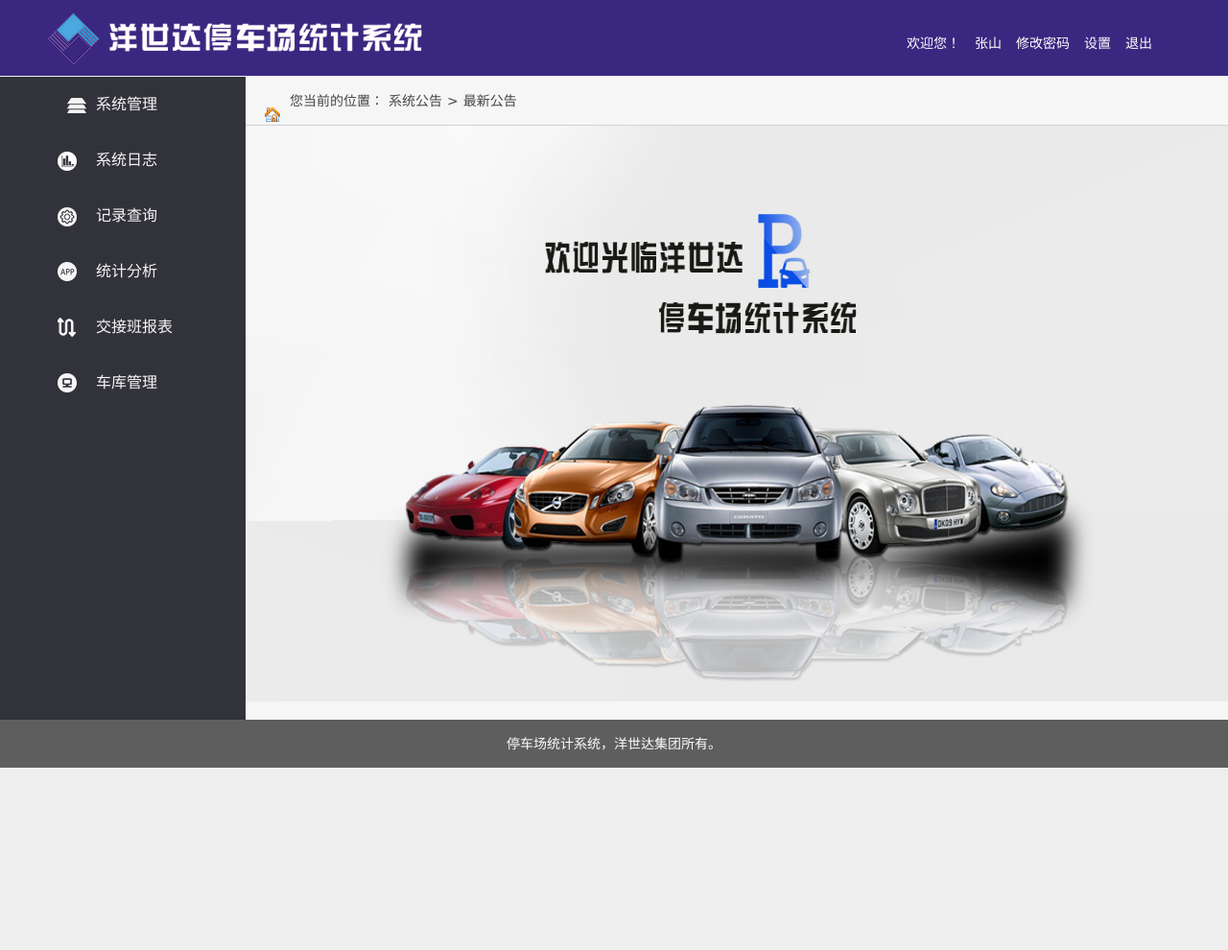
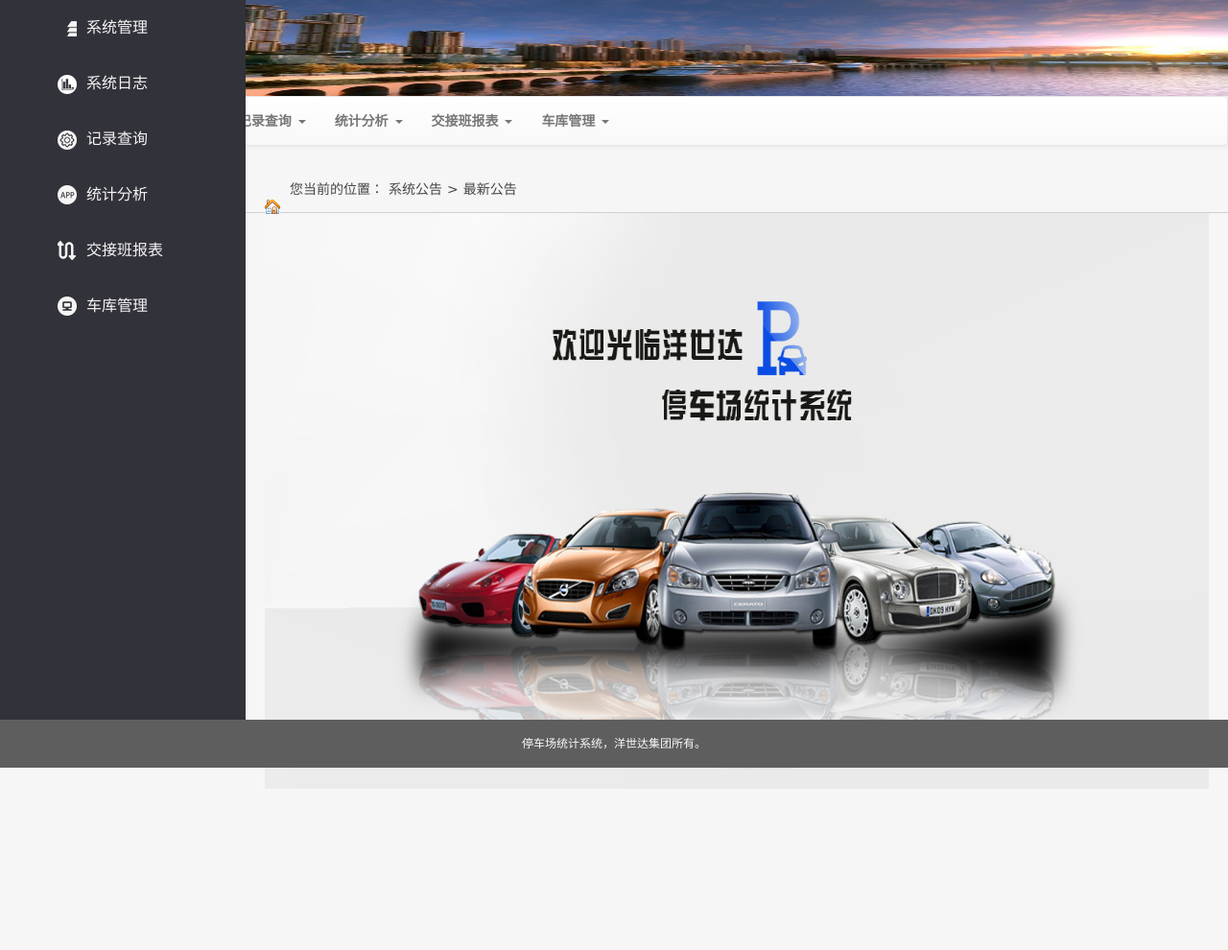
Before and after one commit to flysyq/ParkStatistics, a Spring app: template src/main/resources/templates/theme/home.html in a window 1280 px wide. Shown: the top 990 px of the page at 96% size. Before the commit the page ends 800 px from the top, so only its background shows below. Run offline with Thymeleaf, Linux system fonts and the light colour scheme; the template is opened without the code that fills it, so the values that code supplies are empty.

Commit message:
重新修改了合并页面

```diff
--- a/src/main/java/com/cqgy/park/web/LoginController.java
+++ b/src/main/java/com/cqgy/park/web/LoginController.java
@@ -65,7 +65,7 @@
 			session.setAttribute("loginCode", login_code);
 			session.setAttribute("loginTime", date);
 			session.setAttribute("role_id", role_id);
-			return "theme/home";
+			return "index/index";
 		}
 	}
 	@RequestMapping(value="/login/changepasswordedit",method=RequestMethod.GET)
--- a/src/main/resources/templates/theme/home.html
+++ b/src/main/resources/templates/theme/home.html
@@ -1,32 +1,104 @@
 <html xmlns="http://www.thymeleaf.org">
-<head>
-<meta http-equiv="Content-Type" content="text/html; charset=utf-8" />
-<title>洋世达停车场管理系统</title>
+<head th:fragment="header">
+<meta content="text/html;charset=UTF-8" />
+<meta http-equiv="X-UA-Compatible" content="IE=edge" />
+<meta name="viewport" content="width=device-width, initial-scale=1" />
+<link th:href="@{/static/bootstrap/dist/css/bootstrap.min.css}"
+	rel="stylesheet" />
+<link th:href="@{/static/bootstrap/dist/css/custom.css}"
+	rel="stylesheet" />
+<link th:href="@{/static/bootstrap/dist/css/bootstrap-theme.min.css}"
+	rel="stylesheet" />
 <link th:href="@{/static/bootstrap/dist/css/index-style.css}"
 	rel="stylesheet" />
-<script th:src="@{../static/jquery/dist/jquery.min.js}"></script>
-<script th:src="@{../static/jquery/dist/menu.js}"></script>
+
+<title>首页~洋世达停车场统计分析</title>
 </head>
-
 <body>
-<div class="top"></div>
-<div id="header">
-  <div class="logo"> </div>
-  <div class="navigation">
-    <ul>
-      <li>欢迎您！</li>
-      <li><a href="">张山</a></li>
-      <li><a href="">修改密码</a></li>
-      <li><a href="">设置</a></li>
-      <li><a href="">退出</a></li>
-    </ul>
+	<div th:fragment="menu">
+		<div class="row">
+			<div class="col-md-12">
+				<img th:src="@{/static/images/20150807035332296.jpg}" width="100%"
+					height="100"></img>
 			</div>
 		</div>
-<div id="content">
-  <div class="left_menu">
+		<div class="row">
+			<div class="col-md-12">
+				<nav class="navbar navbar-default">
+					<div class="container-fluid">
+
+						<!-- Collect the nav links, forms, and other content for toggling -->
+						<div class="collapse navbar-collapse"
+							id="bs-example-navbar-collapse-1">
+							<ul class="nav navbar-nav">
+								<li class="dropdown"><a href="#" class="dropdown-toggle"
+									data-toggle="dropdown" role="button" aria-haspopup="true"
+									aria-expanded="false">系统管理 <span class="caret"></span></a>
+									<ul class="dropdown-menu">
+										<li><a href="../authority/list.do">菜单管理</a></li>
+										<li><a href="../sysrole/rolelist.do">角色管理</a></li>
+										<li><a href="../sysuser/userlist.do">用户管理</a></li>
+										<li><a href="#">权限管理</a></li>
+										<li><a href="#">报表设置</a></li>
+									</ul></li>
+								<li class="dropdown"><a href="#" class="dropdown-toggle"
+									data-toggle="dropdown" role="button" aria-haspopup="true"
+									aria-expanded="false">系统日志 <span class="caret"></span></a>
+									<ul class="dropdown-menu">
+										<li><a href="#">审核日志</a></li>
+										<li><a href="#">交班日志</a></li>
+										<li><a href="#">报表生成日志</a></li>
+										<li><a href="#">邮件发送日志</a></li>
+										<li><a href="#">数据上传日志</a></li>
+									</ul></li>
+								<li class="dropdown"><a href="#" class="dropdown-toggle"
+									data-toggle="dropdown" role="button" aria-haspopup="true"
+									aria-expanded="false">记录查询 <span class="caret"></span></a>
+									<ul class="dropdown-menu">
+										<li><a href="#">场内记录</a></li>
+										<li><a href="#">充值延期</a></li>
+										<li><a href="#">手动开闸</a></li>
+										<li><a href="#">非法开闸</a></li>
+										<li><a href="#">收费记录</a></li>
+									</ul></li>
+								<li class="dropdown"><a href="#" class="dropdown-toggle"
+									data-toggle="dropdown" role="button" aria-haspopup="true"
+									aria-expanded="false">统计分析 <span class="caret"></span></a>
+									<ul class="dropdown-menu">
+										<li><a href="#">收费统计</a></li>
+										<li><a href="#">停车场统计</a></li>
+										<li><a href="#">车流量统计</a></li>
+										<li><a href="#">收入统计</a></li>
+									</ul></li>
+								<li class="dropdown"><a href="#" class="dropdown-toggle"
+									data-toggle="dropdown" role="button" aria-haspopup="true"
+									aria-expanded="false">交接班报表 <span class="caret"></span></a>
+									<ul class="dropdown-menu">
+										<li><a href="#">交班记录</a></li>
+									</ul></li>
+								<li class="dropdown"><a href="#" class="dropdown-toggle"
+									data-toggle="dropdown" role="button" aria-haspopup="true"
+									aria-expanded="false">车库管理 <span class="caret"></span></a>
+									<ul class="dropdown-menu">
+										<li><a href="#">车库管理</a></li>
+									</ul></li>
+							</ul>
+
+						</div>
+						<!-- /.navbar-collapse -->
+					</div>
+					<!-- /.container-fluid -->
+				</nav>
+			</div>
+		</div>
+	</div>
+	<!-- left menu -->
+	<div class="left_menu" th:fragment="left_menu">
 		<ul id="nav_dot">
 			<li>
-        <h4 class="M1"><span></span>系统管理</h4>
+				<h4 class="M1">
+					<span></span>系统管理
+				</h4>
 				<div class="list-item none">
 					<ul>
 						<li><a href=''>菜单管理</a></li>
@@ -34,10 +106,13 @@
 						<li><a href=''>用户管理</a></li>
 						<li><a href=''>权限管理</a></li>
 						<li><a href=''>报表管理</a></li>
-         </ul></div>
+					</ul>
+				</div>
 			</li>
 			<li>
-        <h4 class="M2"><span></span>系统日志</h4>
+				<h4 class="M2">
+					<span></span>系统日志
+				</h4>
 				<div class="list-item none">
 					<ul>
 						<li><a href=''>审核日志</a></li>
@@ -49,7 +124,9 @@
 				</div>
 			</li>
 			<li>
-        <h4 class="M3"><span></span>记录查询</h4>
+				<h4 class="M3">
+					<span></span>记录查询
+				</h4>
 				<div class="list-item none">
 					<ul>
 						<li><a href=''>场内记录</a></li>
@@ -61,33 +138,42 @@
 				</div>
 			</li>
 			<li>
-        <h4 class="M4"><span></span>统计分析</h4>
+				<h4 class="M4">
+					<span></span>统计分析
+				</h4>
 				<div class="list-item none">
 					<ul>
 						<li><a href=''>收费统计</a></li>
 						<li><a href=''>停车场统计</a></li>
 						<li><a href=''>车流量统计</a></li>
 						<li><a href=''>收入统计</a></li>
-         </ul> </div>
+					</ul>
+				</div>
 			</li>
 			<li>
-        <h4 class="M5"><span></span>交接班报表</h4>
+				<h4 class="M5">
+					<span></span>交接班报表
+				</h4>
 				<div class="list-item none">
 					<ul>
 						<li><a href=''>交班记录</a></li>
-         </ul></div>
+					</ul>
+				</div>
 			</li>
 			<li>
-        <h4  class="M6"><span></span>车库管理</h4>
+				<h4 class="M6">
+					<span></span>车库管理
+				</h4>
 				<div class="list-item none">
 					<ul>
 						<li><a href=''>车库管理</a></li>
 						<li><a href=''>车库选择</a></li>
-         </ul></div>
+					</ul>
+				</div>
 			</li>
 		</ul>
 	</div>
-  <div class="m-right">
+ <div class="m-right" th:fragment="m-right">
 
     <div class="right-nav">
       <div class="clear"></div>
@@ -105,12 +191,12 @@
     </div>
     </div>
   </div>
-</div>
-<div class="bottom"></div>
+
+
+</body>
+<footer th:fragment="footer">
 	<div id="footer">
 		<p>停车场统计系统，洋世达集团所有。</p>
 	</div>
-<script>navList(12);</script>
-</body>
-
+</footer>
 </html>
```
Also changed, not shown: src/main/resources/templates/index/index.html (+9 -13 lines), src/main/resources/templates/theme/home11.html (deleted, +0 -94 lines), src/main/resources/static/static/jquery/dist/autosize.min.js. Lines whose indentation alone changed are shown as unchanged.
